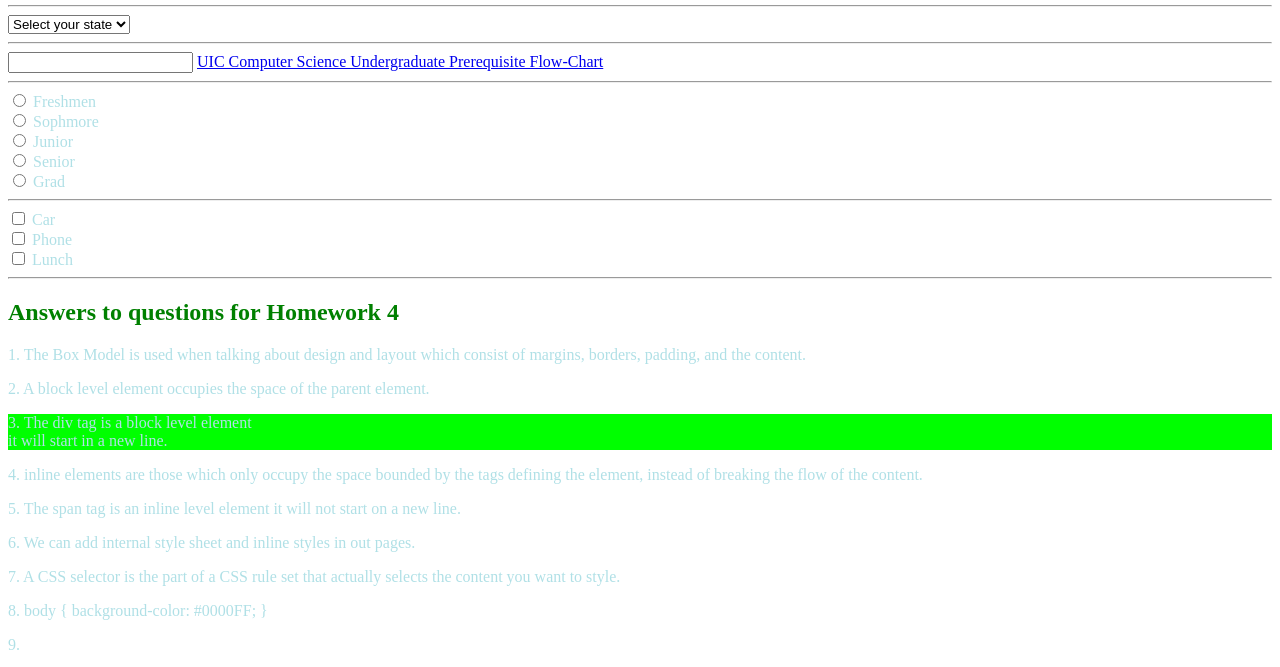
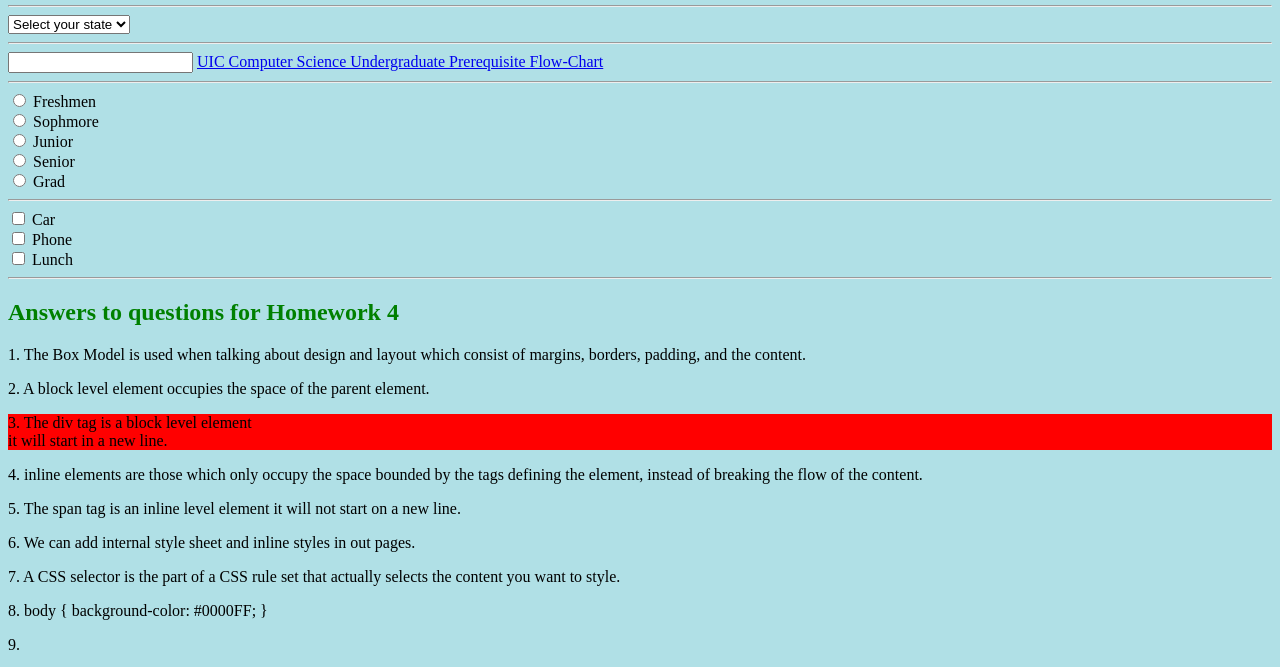
Before and after one commit to jtapia21/it202spr2018, a plain HTML site: page homework/h4.html in a window 1280 px wide. Shown: the part 104-771 px from the top of the page. Drawn offline with Linux system fonts and the light colour scheme; grey boxes are pictures that could not be loaded.

Commit message:
more minor changes

```diff
--- a/homework/h4.html
+++ b/homework/h4.html
@@ -7,11 +7,11 @@
         <style>
 
             body {
-                color: powderblue;
+                background-color: powderblue;
             }
 
             div {
-                background-color: rgb(0, 255, 0);
+                background-color: rgb(255, 0, 0);
             }
 
             img {
```
